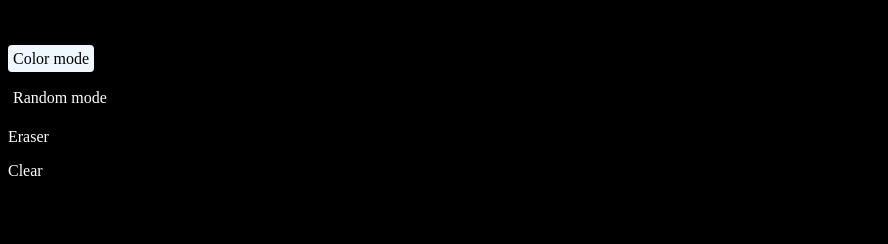
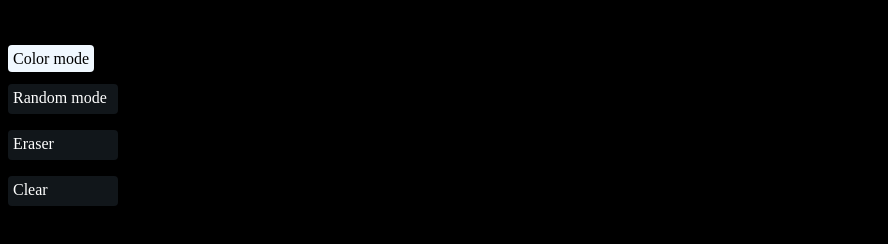
Before and after one commit to AntonioMilosevic/EtchASketch, a website built with Vite: page index.html in a window 1280 px wide. Shown: the part 138-382 px from the top of the page, without its empty margins (0-888 px from the left). Built offline with nearby package versions, Linux system fonts and the light colour scheme.

Commit message:
css style

```diff
--- a/src/style.css
+++ b/src/style.css
@@ -18,12 +18,16 @@ body {
   font-size: 4rem;
 }
 
+.container1 {
+  align-items: center;
+}
+
 .color {
   color: black;
   border-radius: 4px;
   background-color: aliceblue;
   display: inline;
-  height: 10px;
+  height: 20px;
   cursor: pointer;
   padding: 5px 5px;
   transition: 0.3s ease;
@@ -31,6 +35,11 @@ body {
 
 .random {
   color: white;
+  border-radius: 4px;
+  background-color: rgb(17, 22, 26);
+  /* display: inline; */
+  height: 20px;
+  width: 100px;
   cursor: pointer;
   padding: 5px 5px;
   transition: 0.3s ease;
@@ -38,8 +47,24 @@ body {
 
 .eraser {
   color: white;
+  border-radius: 4px;
+  background-color: rgb(17, 22, 26);
+  /* display: inline; */
+  height: 20px;
+  width: 100px;
+  cursor: pointer;
+  padding: 5px 5px;
+  transition: 0.3s ease;
 }
 
 .clear {
   color: white;
+  border-radius: 4px;
+  background-color: rgb(17, 22, 26);
+  /* display: inline; */
+  height: 20px;
+  width: 100px;
+  cursor: pointer;
+  padding: 5px 5px;
+  transition: 0.3s ease;
 }
```
